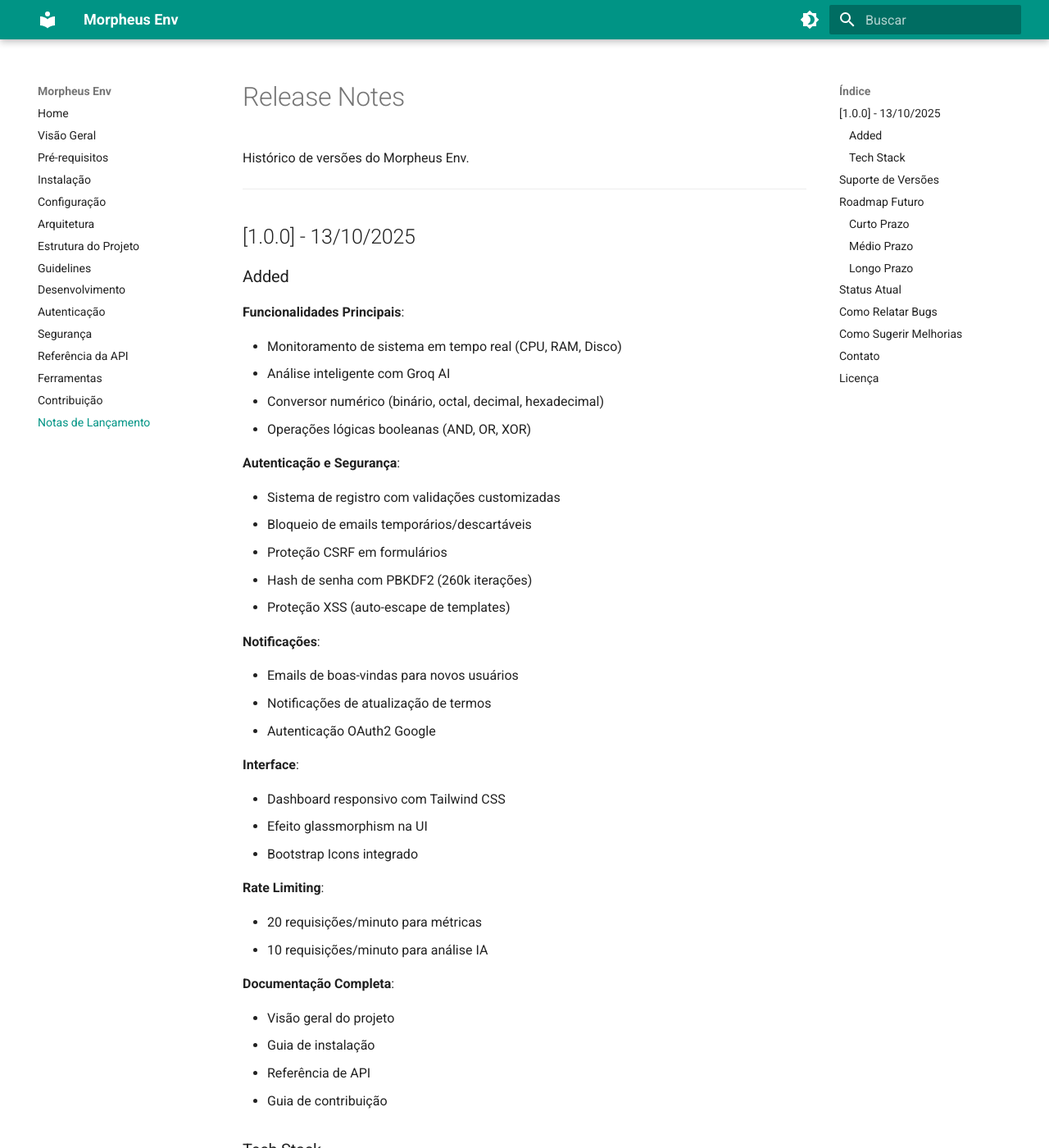
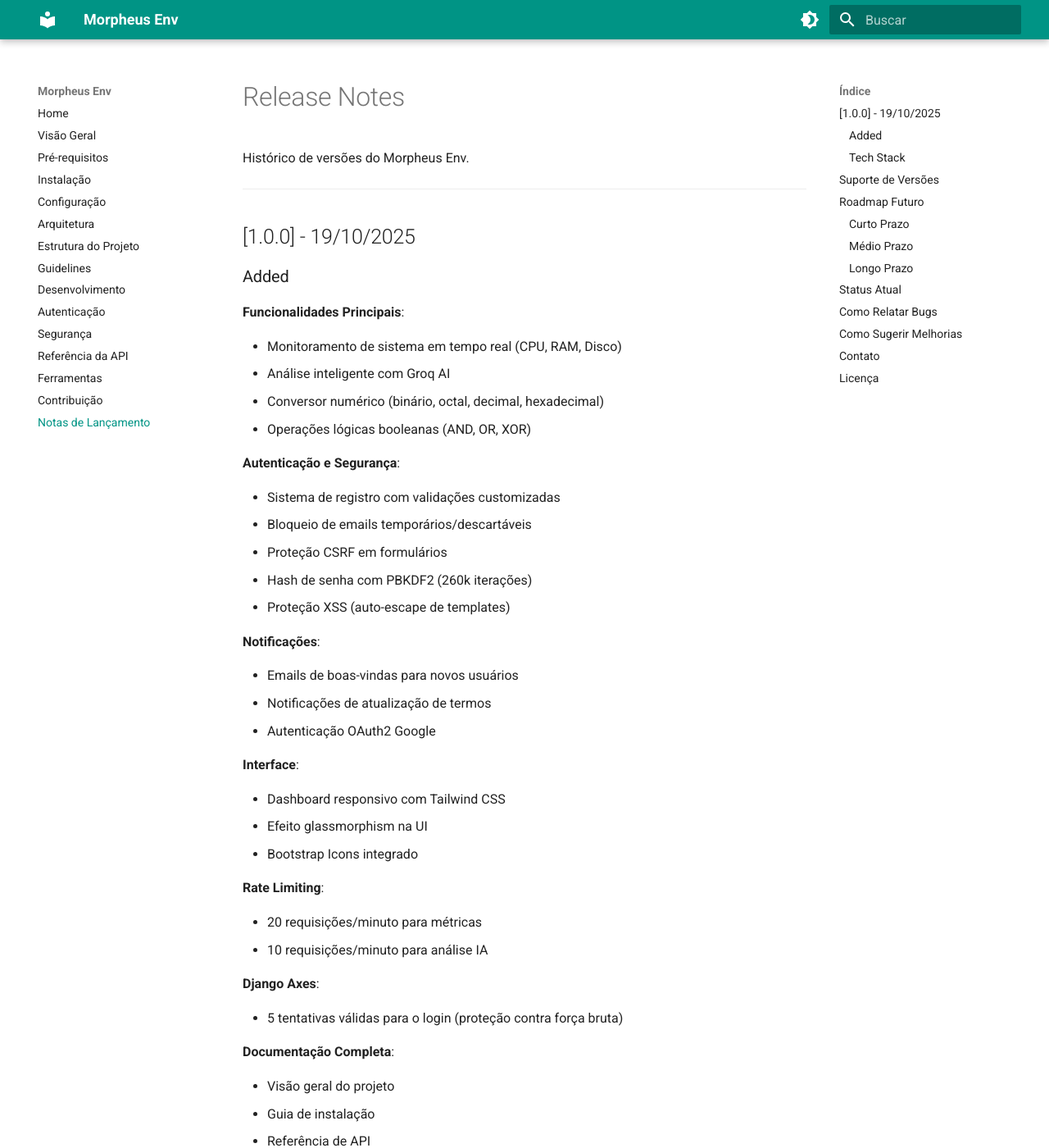
Before and after one commit to eukauacavalcante/morpheus_env, an MkDocs documentation site: the page built from docs/release-notes.md, in a window 1280 px wide and 1400 px high. Shown: the whole window at 82% size. Built offline with MkDocs 1.6.1 and Material for MkDocs 9.7.7, drawn with Linux system fonts in a browser that asks for light colours.

Commit message:
docs: atualização de conteúdo

```diff
--- a/docs/release-notes.md
+++ b/docs/release-notes.md
@@ -4,7 +4,7 @@
 
 ---
 
-## [1.0.0] - 13/10/2025
+## [1.0.0] - 19/10/2025
 
 ### Added
 
@@ -39,6 +39,10 @@
 
 - 20 requisições/minuto para métricas
 - 10 requisições/minuto para análise IA
+
+**Django Axes**:
+
+- 5 tentativas válidas para o login (proteção contra força bruta)
 
 **Documentação Completa**:
 
```
